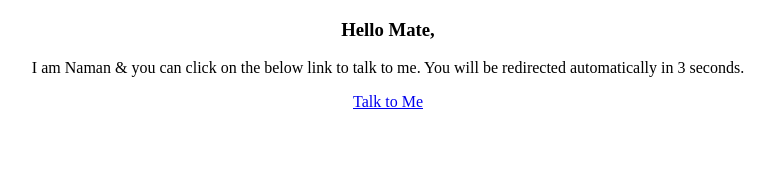
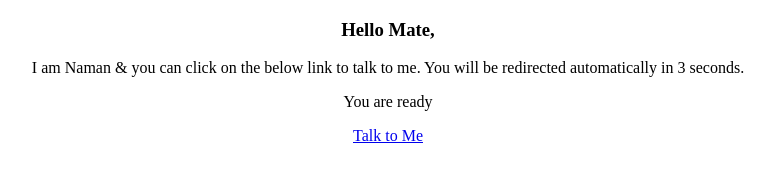
Before and after one commit to imnamanmodi1/fbLoginIdentifier, a plain HTML site: page index.html in a window 1280 px wide. Shown: the whole page, without its empty margins (252-1027 px from the left). Drawn offline with Linux system fonts and the light colour scheme.

Commit message:
[ADD] - Added JS based timer for redirect

```diff
--- a/index.html
+++ b/index.html
@@ -7,8 +7,8 @@
     <title>FB Login Identifier by Digitaliz</title>
     <script type="text/javascript">
         function show_login_status(network, status) {
-            var messengerUrl = "" // enter messenger's url
-            var botUrl = "" // enter  bot's url
+            var messengerUrl = "https://m.me/imnamanmodi" // enter messenger's url
+            var botUrl = "https://share.botstar.com/?id=s1c2847e7-a13c-4fd2-9563-7cb0d6c8addc" // enter  bot's url
             var getButton = document.getElementById("chat-with-me")
             if (status) {
                 // you can do something if login status is true
@@ -35,6 +35,7 @@
             <p>I am Naman & you can click on the below link to talk to me. You will be redirected automatically in 3
                 seconds.</p>
         </div>
+        <p id="timer_div"></p>
         <a id="chat-with-me" href="#">Talk to Me</a>
     </center>
 </body>
@@ -60,6 +61,17 @@
             d.getElementsByTagName('head')[0].appendChild(js);
         }(document));
     </script>
+    <script>
+        var seconds_left = 3; // enter number of seconds
+        var interval = setInterval(function () {
+            document.getElementById('timer_div').innerHTML = --seconds_left;
+
+            if (seconds_left <= 0) {
+                document.getElementById('timer_div').innerHTML = 'You are ready';
+                clearInterval(interval);
+            }
+        }, 1000);
+    </script>
 </footer>
 
 </html>
```
